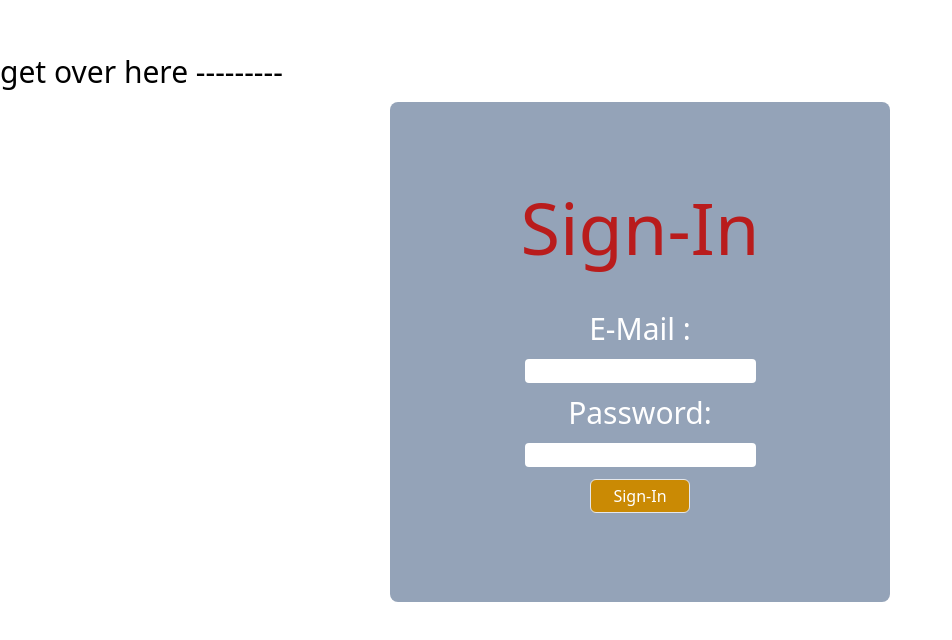
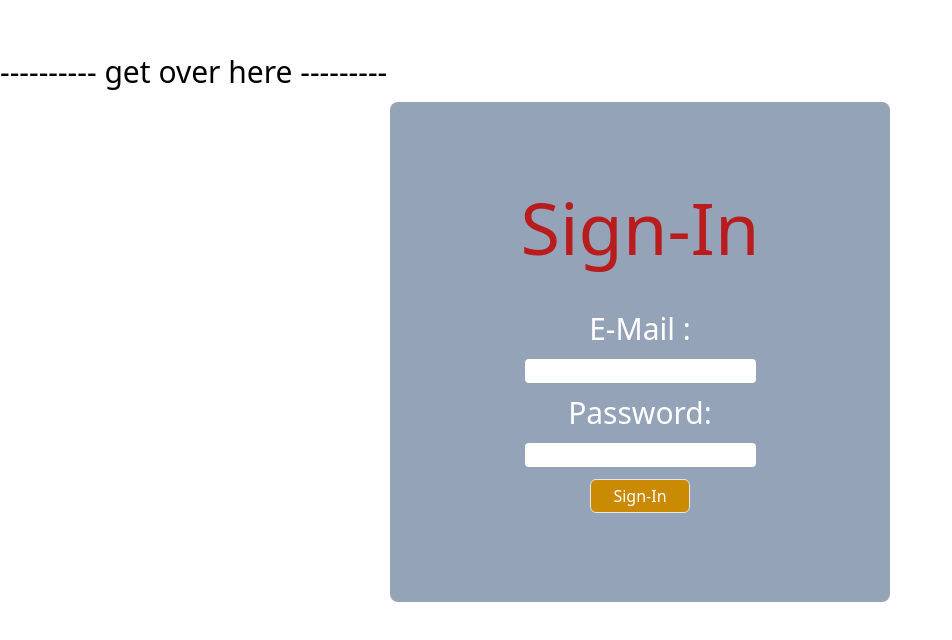
Before and after one commit to AhmedShawkyDev/sheetReact, a React (Vite) app: page / in a window 1280 px wide. Shown: the part 122-762 px from the top of the page, without its empty margins (0-952 px from the left). Built offline with nearby package versions, Linux system fonts and the light colour scheme.

Commit message:
Update Home.jsx
fff

```diff
--- a/Home.jsx
+++ b/Home.jsx
@@ -5,7 +5,7 @@ const Home = () => {
     <>
       {/* <Header /> */}
       <Index pageName="Home Page" mostafa="hello" color="red" good="true" />
-      <div className = "text-3xl">get over here ---------</div>
+      <div className = "text-3xl">---------- get over here ---------</div>
     </>
   );
 };
```
